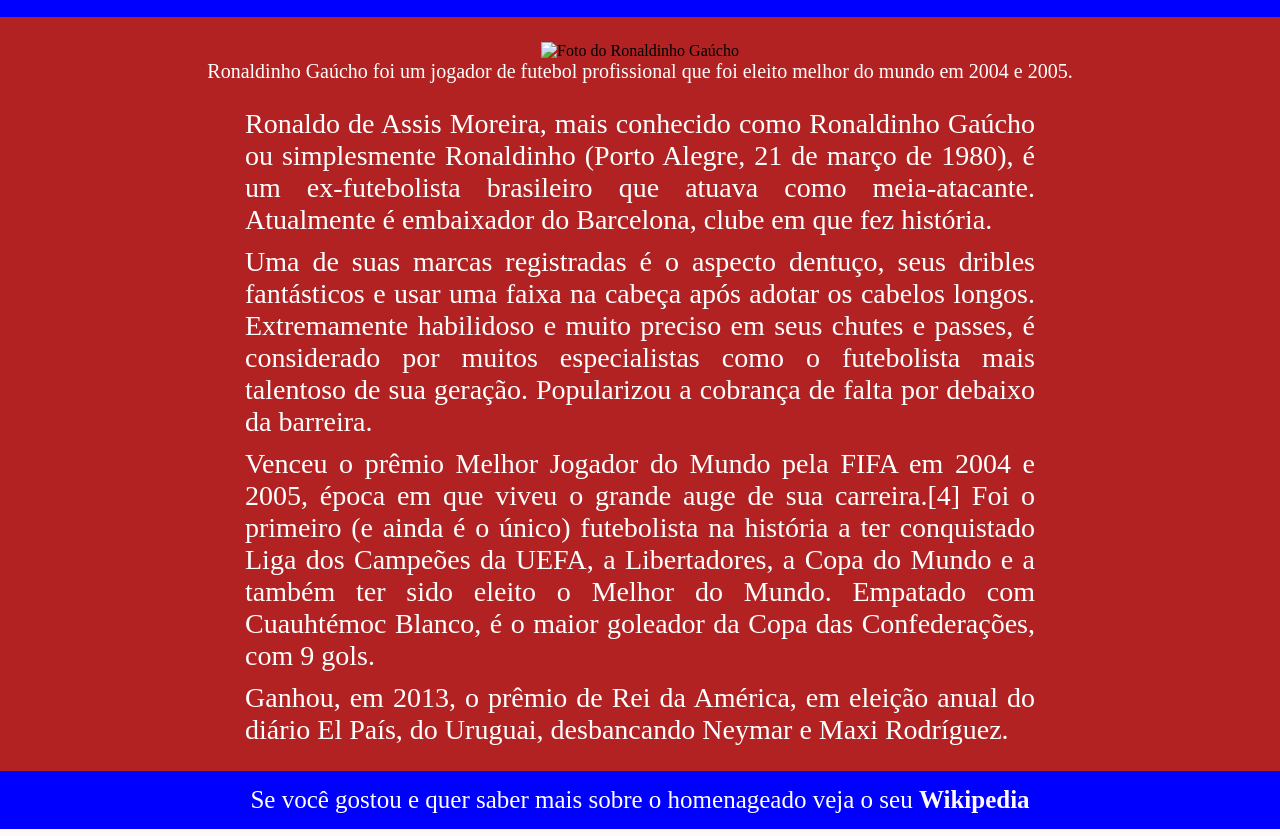
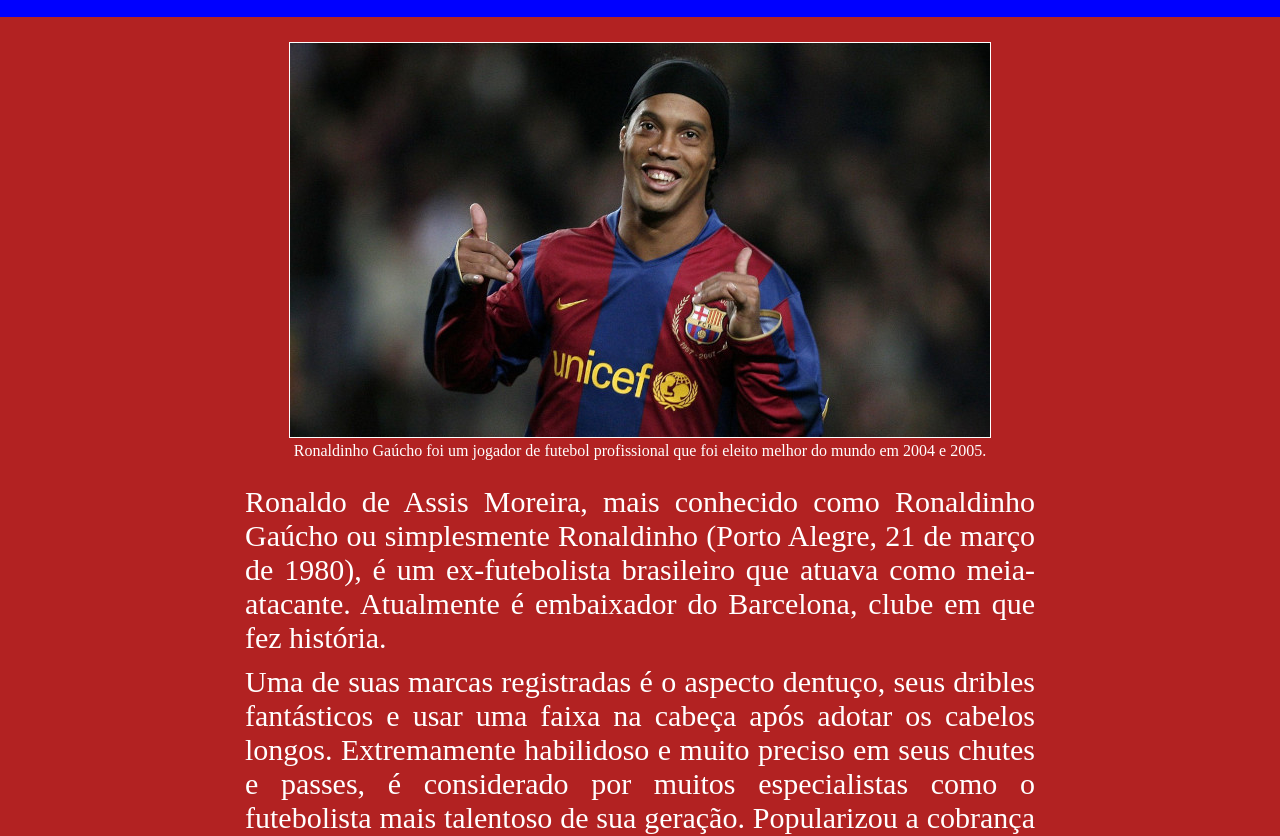
Before and after one commit to Blaankaa/SiteHomenagem, a plain HTML site: page index.html in a window 1280 px wide. Shown: the part 138-974 px from the top of the page. Drawn offline with Linux system fonts and the light colour scheme.

Commit message:
site atualizado

```diff
--- a/index.html
+++ b/index.html
@@ -14,17 +14,15 @@
     </header>
     <section>
         <picture id="img-div">
-            <source media="(max-width: 800px)" srcset="R10P.jpg">
-            <source media="(max-width: 1300px)" srcset="R10M.jpg">
-            <img id="image" src="R10.jpg" alt="Foto do Ronaldinho Gaúcho">
-            <figcaption img-caption>Ronaldinho Gaúcho foi um jogador de futebol profissional que foi eleito melhor do mundo em 2004 e 2005.</figcaption>
+            <source media="(max-width: 800px)" srcset="imagens/R10P.jpg">
+            <source media="(max-width: 1300px)" srcset="imagens/R10M.jpg">
+            <img id="image" src="imagens/R10.jpg" alt="Foto do Ronaldinho Gaúcho">
+            <figcaption id="img-caption">Ronaldinho Gaúcho foi um jogador de futebol profissional que foi eleito melhor do mundo em 2004 e 2005.</figcaption>
         </picture>
         <article id="tribute-info">
                <p >Ronaldo de Assis Moreira, mais conhecido como Ronaldinho Gaúcho ou simplesmente Ronaldinho (Porto Alegre, 21 de março de 1980), é um ex-futebolista brasileiro que atuava como meia-atacante. Atualmente é embaixador do Barcelona, clube em que fez história.</p>
                 <p>Uma de suas marcas registradas é o aspecto dentuço, seus dribles fantásticos e usar uma faixa na cabeça após adotar os cabelos longos. Extremamente habilidoso e muito preciso em seus chutes e passes, é considerado por muitos especialistas como o futebolista mais talentoso de sua geração. Popularizou a cobrança de falta por debaixo da barreira.</p>
-                <p>
-                    Venceu o prêmio Melhor Jogador do Mundo pela FIFA em 2004 e 2005, época em que viveu o grande auge de sua carreira.[4] Foi o primeiro (e ainda é o único) futebolista na história a ter conquistado Liga dos Campeões da UEFA, a Libertadores, a Copa do Mundo e a também ter sido eleito o Melhor do Mundo. Empatado com Cuauhtémoc Blanco, é o maior goleador da Copa das Confederações, com 9 gols.
-                </p>
+                <p>Venceu o prêmio Melhor Jogador do Mundo pela FIFA em 2004 e 2005, época em que viveu o grande auge de sua carreira.[4] Foi o primeiro (e ainda é o único) futebolista na história a ter conquistado Liga dos Campeões da UEFA, a Libertadores, a Copa do Mundo e a também ter sido eleito o Melhor do Mundo. Empatado com Cuauhtémoc Blanco, é o maior goleador da Copa das Confederações, com 9 gols.</p>
                 <p>Ganhou, em 2013, o prêmio de Rei da América, em eleição anual do diário El País, do Uruguai, desbancando Neymar e Maxi Rodríguez.</p>
         </article>
     </section>
--- a/style.css
+++ b/style.css
@@ -15,17 +15,16 @@ header {
 }
 
 #title {
+    color: snow;
     font-family: Georgia, 'Times New Roman', Times, serif;
     font-size: 50px;
     text-align: center;
-    font-weight: bold;
-    color: snow;
 }
 
 #subtitle {
+    color: snow;
     text-align: center;
     font-size: 40px;
-    color: snow;
 }
 
 section {
@@ -33,26 +32,27 @@ section {
     text-align: center;
 }
 
+
 #image{
     max-width: 1200px;
-    text-align: center;
-    padding: 25px;
-    padding-bottom: 0px;
+    margin: 25px;
+    margin-bottom: 0px;
+    border: white solid 1px;
 }
 
 figcaption {
+    color: white;
     text-align: center;
-    color: white;
-    font-size: 20px;
+    font-size: 1rem;
 }
 
 #tribute-info {
     color: white;
-    font-size: 28px;
+    font-size: 30px;
+    max-width: 800px;
     text-align: justify;
     margin: auto;
     padding: 20px;
-    max-width: 800px;
 }
 
 p {
@@ -61,11 +61,10 @@ p {
 
 footer {
     background-color: blue;
+    color: white;
+    font-size: 20px;
+    text-align: center;
     padding: 10px;
-    color: white;
-    font-size: 25px;
-    text-align: center;
-
 }
 
 a {
@@ -76,4 +75,5 @@ a {
 
 a:hover{
     color: red;
+    text-decoration: underline;
 }
```
Also changed, not shown: imagens/style.css (added).
